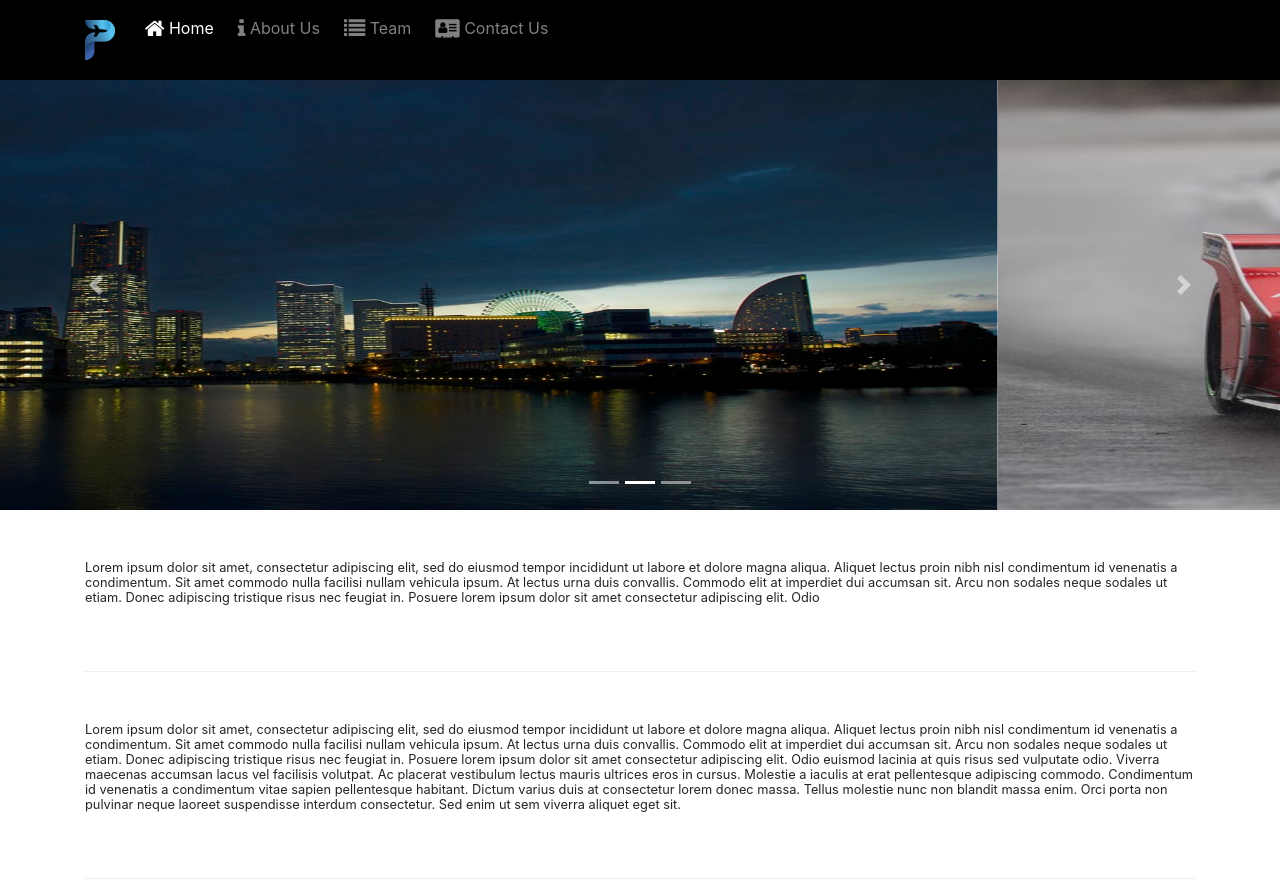
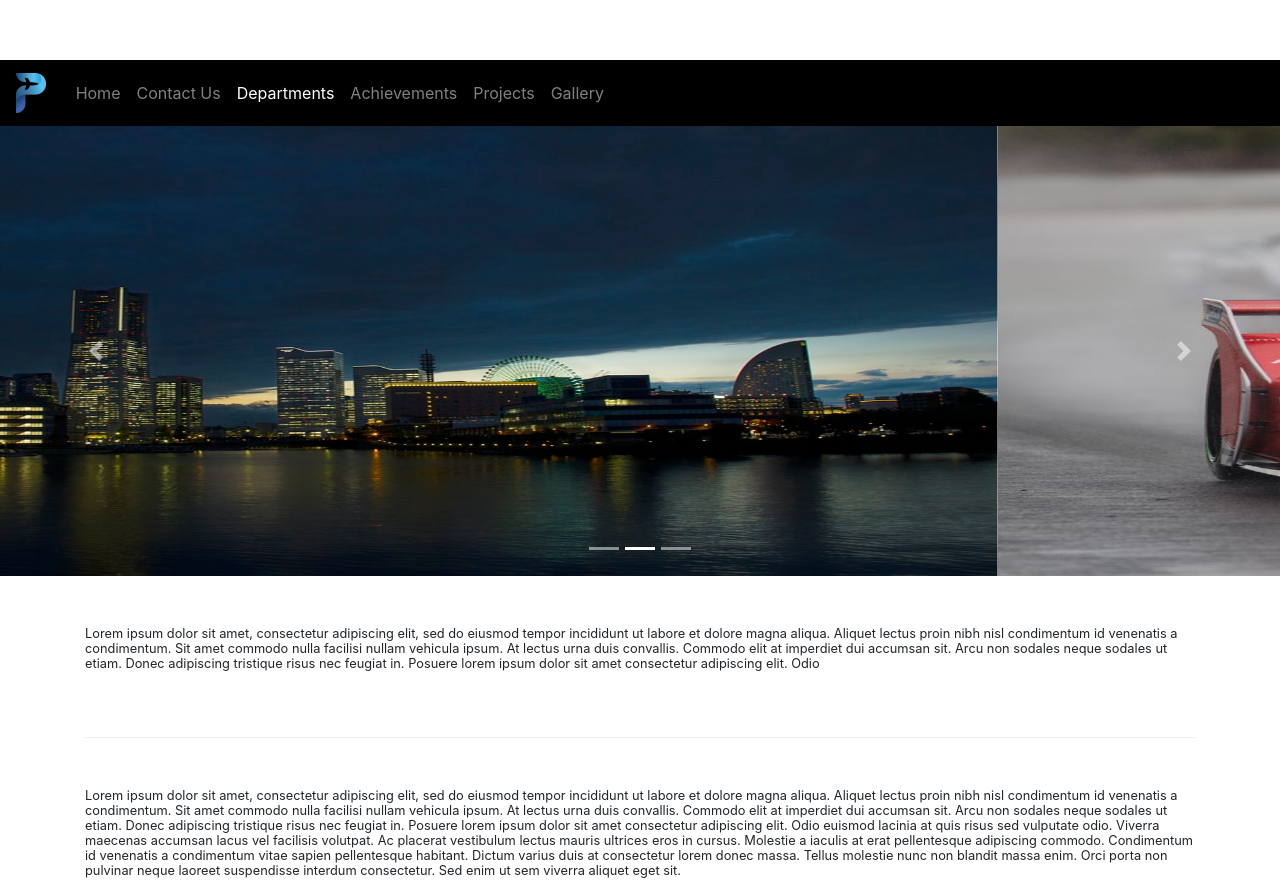
Before and after one commit to Phoenix-developers/Phoenix-SAE, a website: page index.html in a window 1280 px wide. Shown: the top 881 px of the page. Drawn offline with nearby package versions, Linux system fonts and the light colour scheme.

Commit message:
Update index.html

```diff
--- a/index.html
+++ b/index.html
@@ -14,27 +14,41 @@
 </head>
 <body>
 
-    <nav class="navbar navbar-dark navbar-expand-sm fixed-top">
-        <div class="container">
-
-            <button class="navbar-toggler" type="button" data-toggle="collapse" data-target="#Navbar">
+  <header>
+    <nav class="navbar navbar-expand-lg navbar-dark" >
+        <button class="navbar-toggler" type="button" data-toggle="collapse"
+        data-target="#navbarCollapse" aria-controls="navbarCollapse" aria-expanded="false" aria-label="Toggle navigation">
          <span class="navbar-toggler-icon"></span>
        </button>
 
-            <div class="navbar-collapse collapse" id="Navbar">
+       <div class="collapse navbar-collapse" id="navbarCollapse">
          <a class="navbar-brand" href="#"><img src="img/aero-logo-black.jpg" height="40" width="30">&nbsp;</a>
-                    <ul class="navbar-nav mr-auto mb-0">
-                        <li class="nav-item active mr-2"><a class="nav-link" href="#"><span class="fa fa-home fa-lg"></span> Home</a>&nbsp;</li>
-                        <li class="nav-item mr-2"><a class="nav-link" href="#"><span class="fa fa-info fa-lg"></span> About Us</a></li>
-                        <li class="nav-item mr-2"><a class="nav-link" href="#"><span class="fa fa-list fa-lg"></span> Team</a></li>
-                        <li class="nav-item mr-2"><a class="nav-link" href="#"><span class="fa fa-address-card fa-lg"></span> Contact Us</a></li>
+          <ul class="navbar-nav mr-auto mt-2 mt-lg-0">
+            <li class="nav-item">
+              <a class="nav-link" href="#">Home </a>
+            </li>
+            <li class="nav-item">
+              <a class="nav-link" href="#">Contact Us</a>
+            </li>
+            <li class="nav-item active">
+                <a class="nav-link" href="#">Departments</a><span class="sr-only">(current)</span>
+              </li>
+              <li class="nav-item">
+                <a class="nav-link" href="#">Achievements</a>
+              </li>
+              <li class="nav-item">
+                <a class="nav-link" href="#">Projects</a>
+              </li>
+              <li class="nav-item">
+                <a class="nav-link" href="#">Gallery</a>
+              </li>
+
           </ul>
-            </div>
 
         </div>
     </nav>
+</header>
 
-    <header>
 <div id="carouselExampleIndicators" class="carousel slide" data-ride="carousel">
 
   <ol class="carousel-indicators">
@@ -65,7 +79,6 @@
       <span class="sr-only">Next</span>
   </a>
 </div>
-    </header>
 
     <div class="container">
         <div class="row row-content">
@@ -180,5 +193,7 @@
     <script src="node_modules/jquery/dist/jquery.slim.min.js"></script>
     <script src="node_modules/popper.js/dist/umd/popper.min.js"></script>
     <script src="node_modules/bootstrap/dist/js/bootstrap.min.js"></script>
+    <script src="owl/jquery.min.js"></script>
+    <script src="css/bootstrap.bundle.js"></script>
 </body>
 </html>
```
Lines whose indentation alone changed are shown as unchanged.
